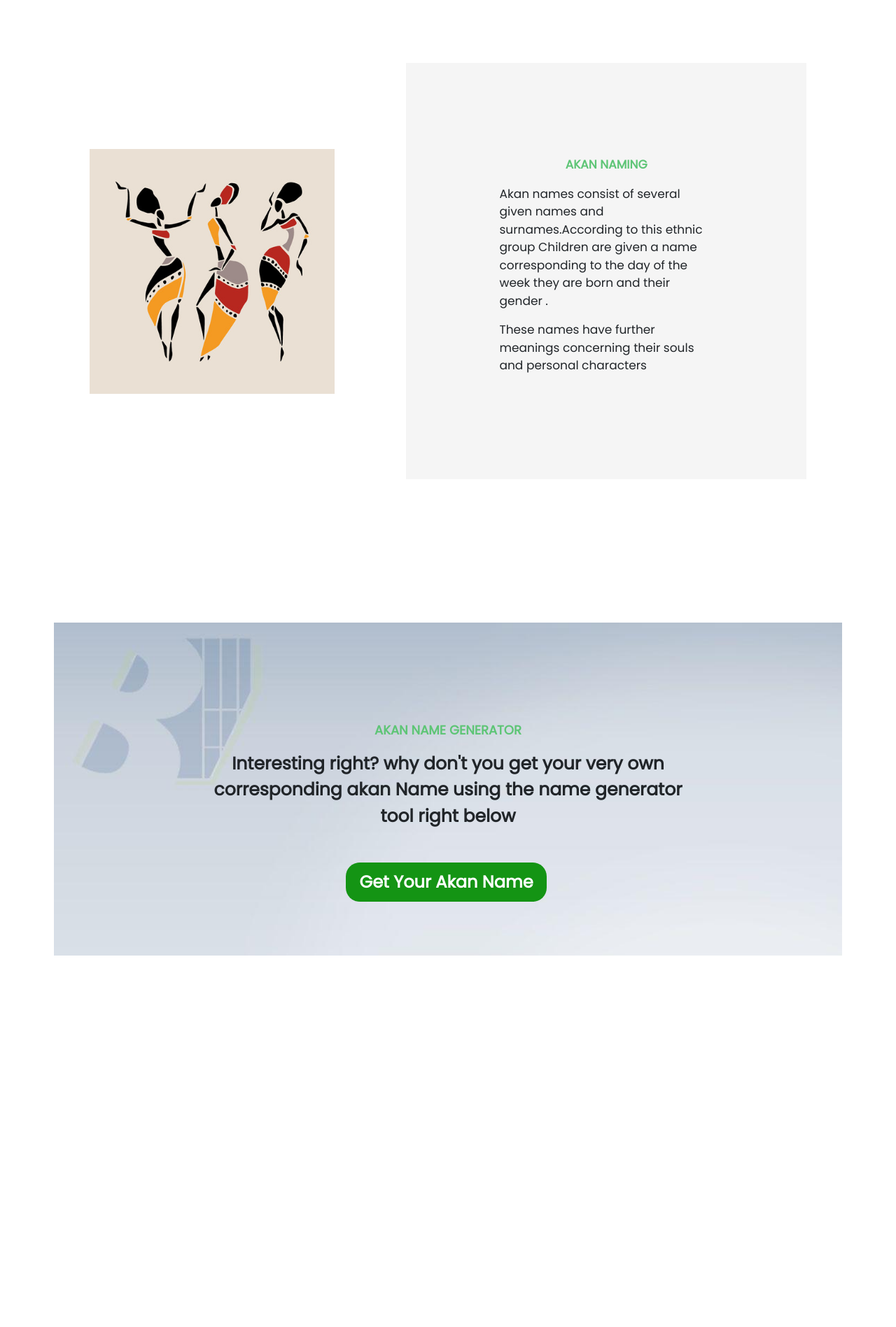
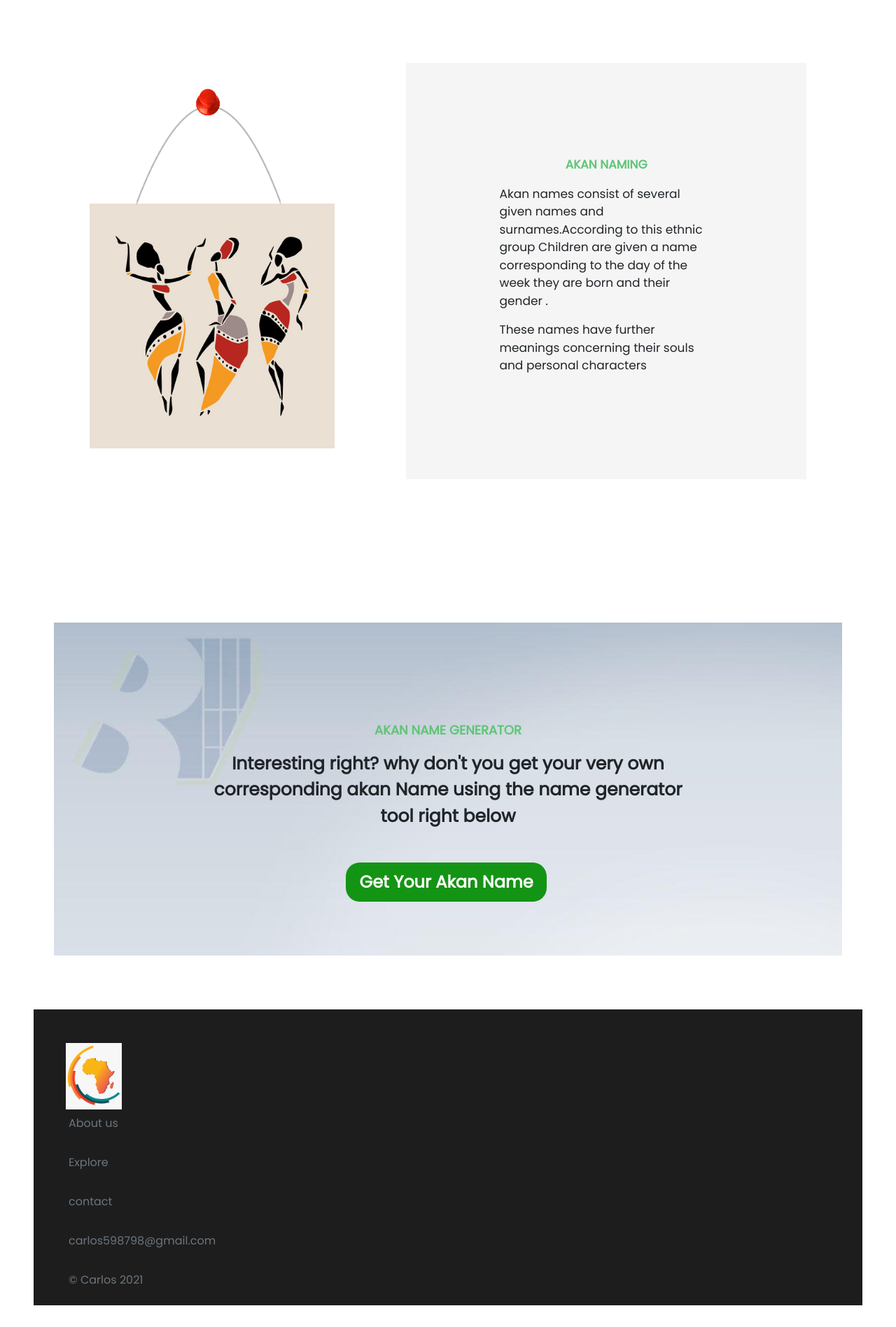
Before and after one commit to CarlosKipkoech/cultureVille, a plain HTML site: page index.html in a window 1280 px wide. Shown: the part 900-2797 px from the top of the page at 70% size. Before the commit the page ends 2343 px from the top, so only its background shows below. Drawn offline with nearby package versions, Linux system fonts and the light colour scheme.

Commit message:
resize images

```diff
--- a/index.css
+++ b/index.css
@@ -98,6 +98,7 @@ body {
 .main2 {
   padding: 10%;
   font-size: 20px;
+  position: relative;
 }
 
 .main-para {
@@ -262,3 +263,19 @@ body {
   backdrop-filter: blur(3px);
   z-index: 5;
 }
+.pin {
+  position: absolute;
+  top: 18.8%;
+  left: 20.5%;
+  z-index: 100;
+}
+
+.string {
+  position: absolute;
+  top: 22.2%;
+  left: 13.5%;
+}
+
+.footer {
+  background-color: #070707e8;
+}
--- a/index.html
+++ b/index.html
@@ -70,8 +70,14 @@
              </P>
          </div>
          <div class='main2 d-flex align-items-center'>
+           <div>
+             <img  class= 'pin'src="img/pin_adobespark.png" alt="" width="70px" >
+           </div>
+           <div>
+             <img class ='string' src="img/string.png" alt="" width='250px' ">
+           </div>
              <div>
-                 <img src="img/africanwoman.jpg" alt="" width='350px'>
+                 <img src="img/africanwoman.jpg" alt="" style="margin-bottom: -45%;" width='350px'>
              </div>
              <div class="main-para">
                  <p class="text-center paraheader"> <b>AKAN NAMING</b></p>
@@ -158,6 +164,27 @@
             </div>
 
             <div class="overlay modal"></div>
+          </section>
+
+
+
+
+          <div class="footer m-5 d-flex align-items-center">
+             <div class="container">
+              <div class="container pt-5">
+                <img src="img/cultureville.png"  width='80px' >
+              </div>
+              <p><a class='nav-link text-secondary'href="">About us</a></p>
+              <p><a class=' nav-link text-secondary'href="">Explore </a></p>
+              <p><a class=' nav-link text-secondary'href="">contact </a></p>
+              <p><a class='text-secondary nav-link'href="">carlos598798@gmail.com</a></p>
+              <p class=" nav-link text-secondary">&copy; Carlos 2021</p>
+
+             </div>
+
+
+
+            </div>
 
 
 
@@ -170,7 +197,6 @@
 
 
 
-      </section>
 
 
 
--- a/script.js
+++ b/script.js
@@ -163,7 +163,8 @@ tryAgain.addEventListener('click', function () {
   document.querySelector('.day').value = '';
   document.querySelector('.month').value = '';
   document.querySelector('.year').value = '';
-  checkbox.checked === false;
+  document.querySelector('.checkbox').checked === false;
+  invalid.classList.add('modal');
 });
 
 for (let i = 0; i < closeModal.length; i++) {
@@ -175,6 +176,7 @@ for (let i = 0; i < closeModal.length; i++) {
     document.querySelector('.day').value = '';
     document.querySelector('.month').value = '';
     document.querySelector('.year').value = '';
-    checkbox.checked === false;
+    document.querySelector('.checkbox').checked === false;
+    invalid.classList.add('modal');
   });
 }
```
Also changed, not shown: img/gmail.png (added), img/pin.jpeg (added), img/pin.jpg (added), img/pin_adobespark.png (added), img/string.png (added), img/tele.png (added), 1 other file.
